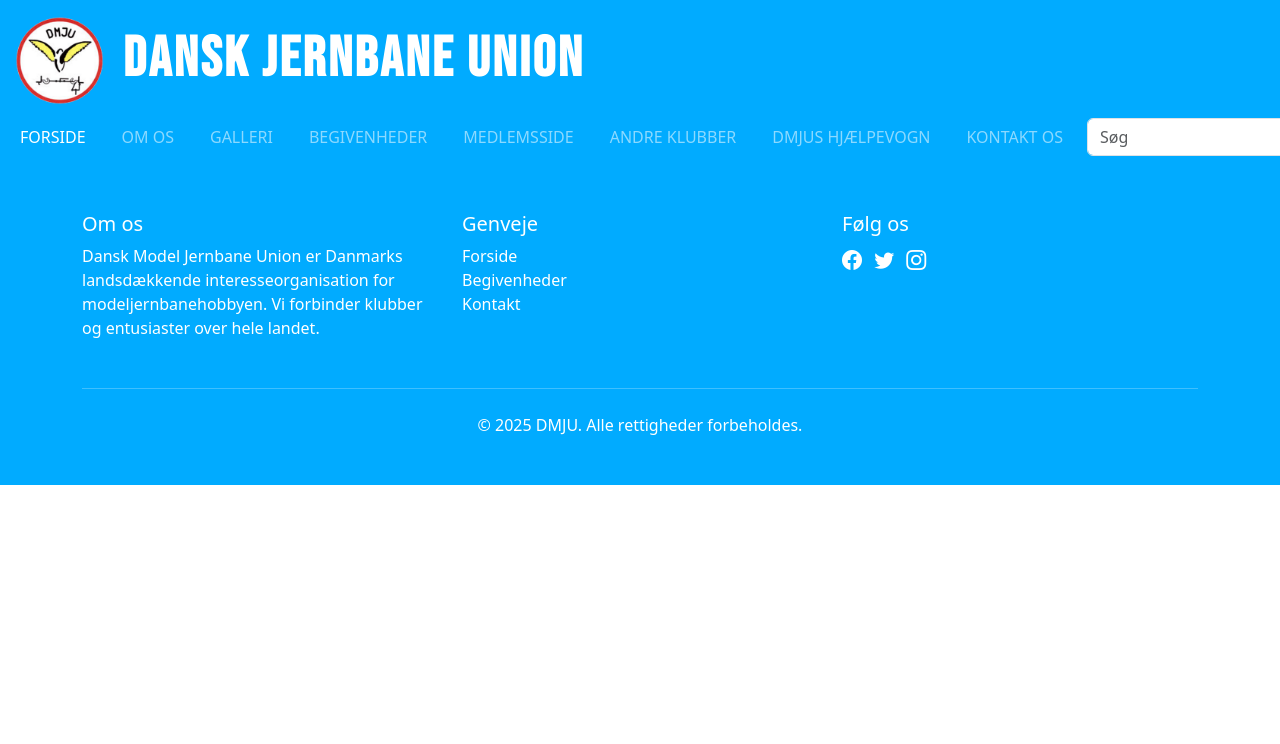
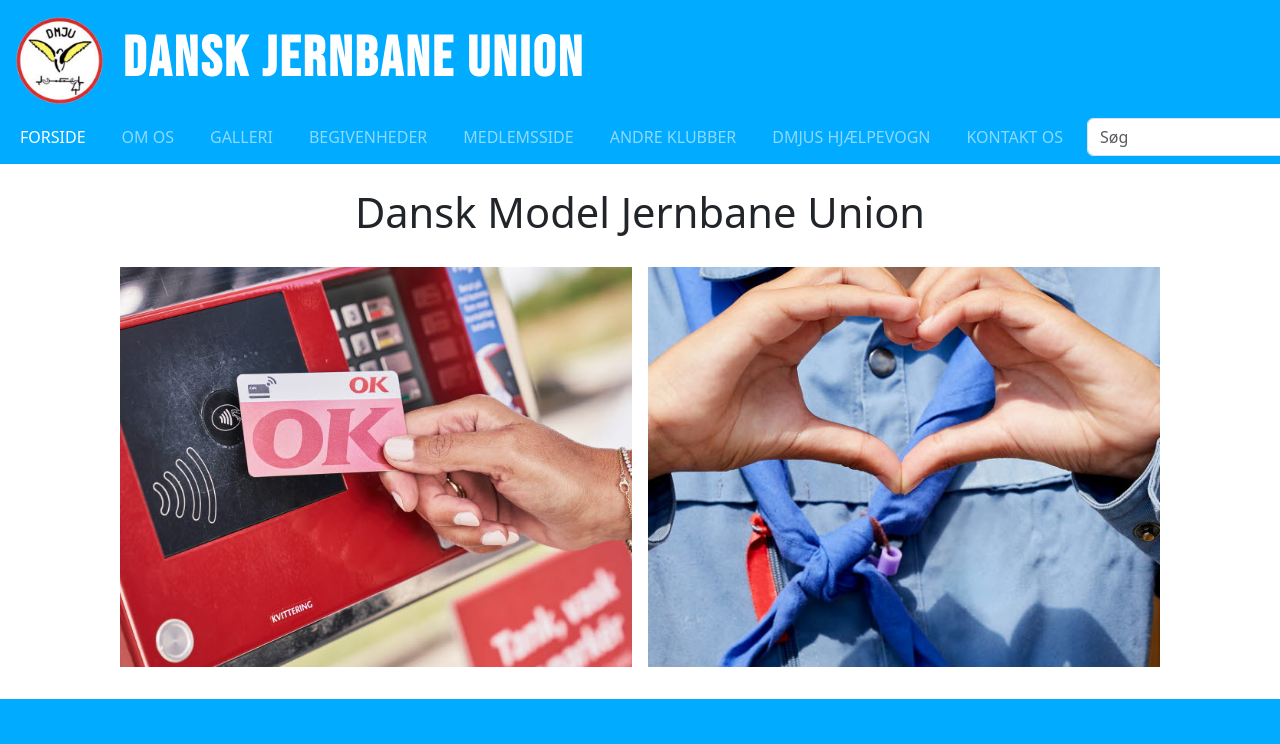
Before and after one commit to Sonjadurrani/kickstarter, a website: page underside.html in a window 1280 px wide. Shown: the top 744 px of the page. Drawn offline with nearby package versions, Linux system fonts and the light colour scheme; files that its build step writes are made by us from their sources.

Commit message:
underside med billede og overskrift

```diff
--- a/css/styles.scss
+++ b/css/styles.scss
@@ -182,6 +182,15 @@ $theme-colors: map-merge($theme-colors, $custom-colors);
   margin-top: 2rem;
 }
 
+/* Centrer overskriften på undersiden*/
+.centered-heading1 {
+  text-align: center;
+  font-size: clamp(1.8rem, 2vw + 1rem, 3rem);
+  margin-top: 1.5rem;
+  margin-bottom: 0.8rem;  /* mindsker afstand til billederne */
+}
+
+
 /* Container for kolonner */
 .columns-container {
   display: flex;
@@ -211,3 +220,18 @@ $theme-colors: map-merge($theme-colors, $custom-colors);
   object-fit: cover; /* beskærer billedet, så proportionerne bevares */
   margin-bottom: 2rem;
 }
+
+.billeder-container2 {
+  display: flex;
+  justify-content: center; /* centrerer billederne horisontalt */
+  gap: 1rem;               /* afstand mellem billederne */
+  align-items: center;     /* centrerer dem lodret, hvis containeren har højde */
+}
+
+.billeder-container2 img {
+  width: 40%;       /* gør billederne brede */
+  height: 400px;    /* begrænser højden */
+  object-fit: cover; /* beskærer billedet, så proportionerne bevares */
+  margin-bottom: 2rem;
+  margin-top: 1rem;
+}
--- a/underside.html
+++ b/underside.html
@@ -6,7 +6,7 @@
   <link rel="preconnect" href="https://fonts.googleapis.com">
   <link rel="preconnect" href="https://fonts.gstatic.com" crossorigin>
   <link href="https://fonts.googleapis.com/css2?family=Bebas+Neue&family=Inter:ital,opsz,wght@0,14..32,100..900;1,14..32,100..900&display=swap" rel="stylesheet">
-  <title>DMJU</title>
+  <title>DMJUS HJÆLPEVOGN</title>
 
   <!-- Bootstrap CSS -->
   <link href="https://cdn.jsdelivr.net/npm/bootstrap@5.3.8/dist/css/bootstrap.min.css" rel="stylesheet" />
@@ -38,13 +38,13 @@
     <!-- Navigation -->
     <div class="collapse navbar-collapse" id="navbarSupportedContent">
       <ul class="navbar-nav mb-0">
-        <li class="nav-item"><a class="nav-link active" href="#">FORSIDE</a></li>
+        <li class="nav-item"><a class="nav-link active" href="index.html">FORSIDE</a></li>
         <li class="nav-item"><a class="nav-link" href="#">OM OS</a></li>
         <li class="nav-item"><a class="nav-link" href="#">GALLERI</a></li>
         <li class="nav-item"><a class="nav-link" href="#">BEGIVENHEDER</a></li>
         <li class="nav-item"><a class="nav-link" href="#">MEDLEMSSIDE</a></li>
         <li class="nav-item"><a class="nav-link" href="#">ANDRE KLUBBER</a></li>
-        <li class="nav-item"><a class="nav-link" href="#">DMJUS HJÆLPEVOGN</a></li>
+        <li class="nav-item"><a class="nav-link" href="underside.html">DMJUS HJÆLPEVOGN</a></li>
         <li class="nav-item"><a class="nav-link" href="#">KONTAKT OS</a></li>
       </ul>
     </div>
@@ -57,6 +57,18 @@
     </form>
   </div>
 </nav>
+
+
+
+<section class="content-section">
+  <h1 class="centered-heading1">Dansk Model Jernbane Union</h1>
+
+</section>
+
+<div class="billeder-container2">
+  <img src="images/underside1.jpg" alt="Billede 1">
+  <img src="images/underside2.jpg" alt="Billede 2">
+</div>
 
 <!-- ===== Footer ===== -->
 <footer class="footer bg-primary text-white">
```
Also changed, not shown: index.html (+4 -4 lines), images/underside1.jpg (renamed from images/ok-kort-i-haand-paa-en-kvinde.jpg), images/underside2.jpg (renamed from images/1920x1080px_Spejder.jpg).
